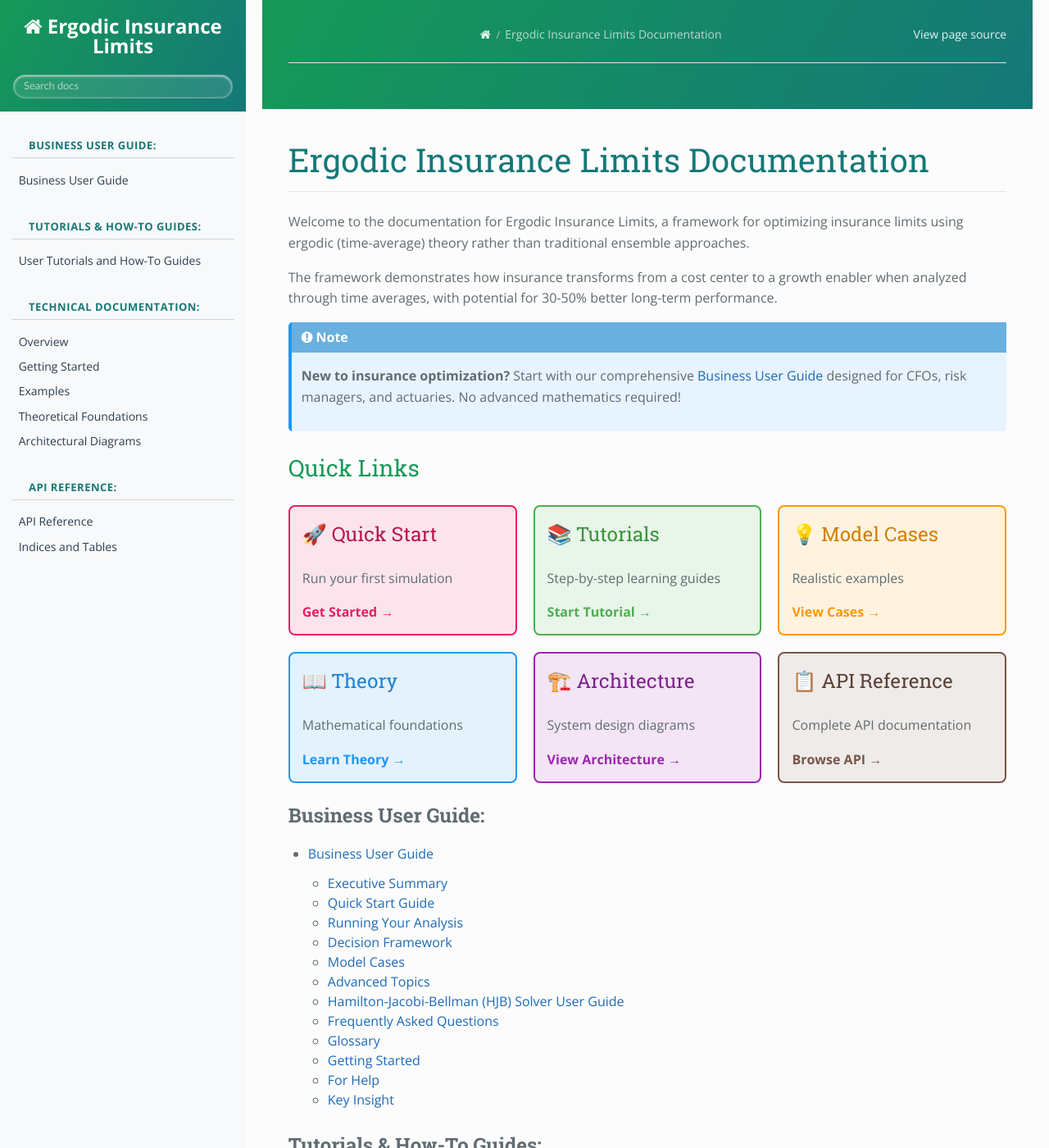
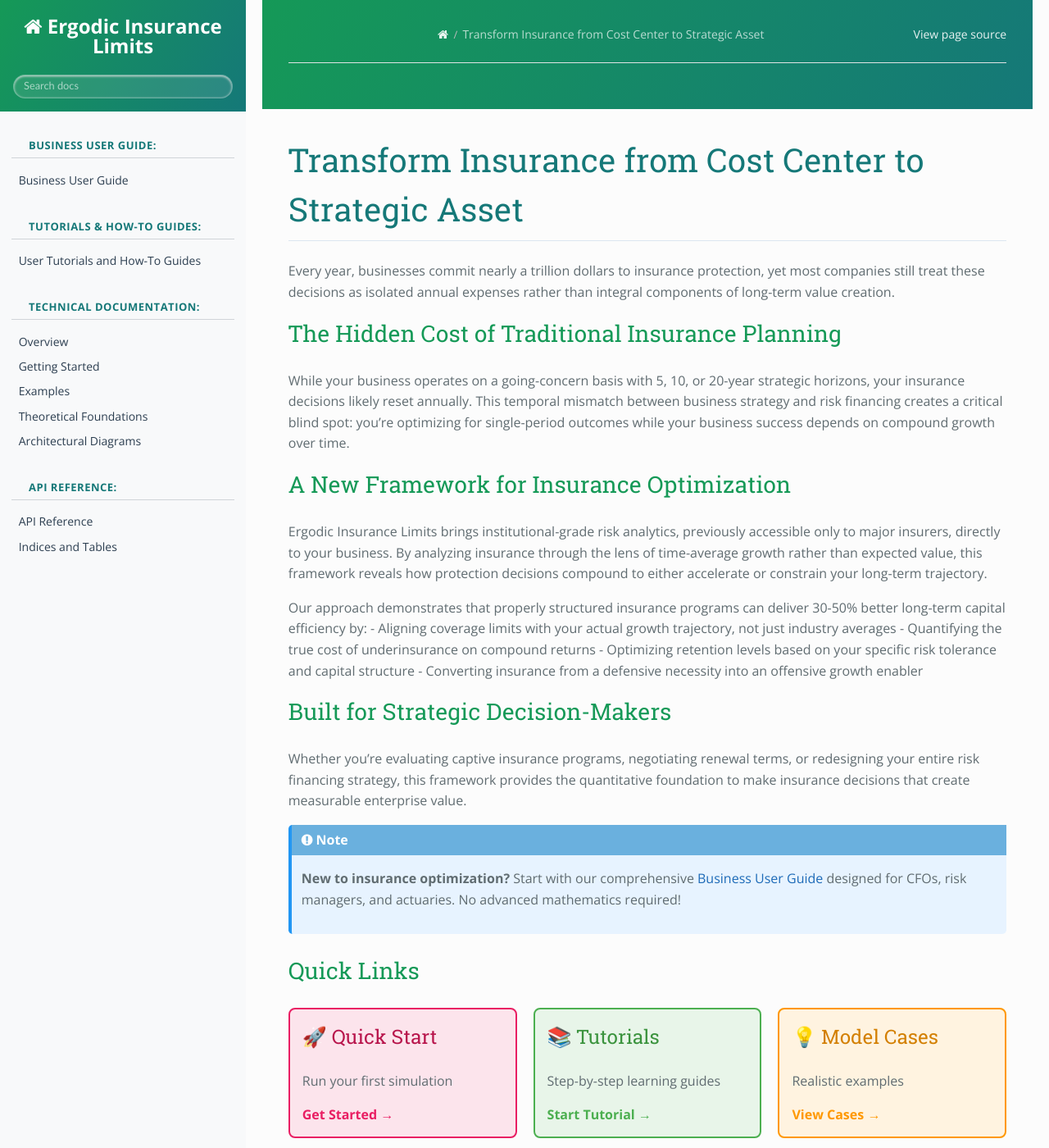
Before and after one commit to AlexFiliakov/Ergodic-Insurance-Limits, a Sphinx documentation site: the page built from ergodic_insurance/docs/index.rst, in a window 1280 px wide and 1400 px high. Shown: the whole window at 82% size. Built offline with Sphinx 7.4.7 and the Read the Docs theme 3.1.0, drawn with Linux system fonts in a browser that asks for light colours.

Commit message:
docs: patched landing page

```diff
--- a/ergodic_insurance/docs/index.rst
+++ b/ergodic_insurance/docs/index.rst
@@ -3,18 +3,34 @@
    You can adapt this file completely to your liking, but it should at least
    contain the root `toctree` directive.
 
-Ergodic Insurance Limits Documentation
-=======================================
+Transform Insurance from Cost Center to Strategic Asset
+=======================================================
 
-Welcome to the documentation for Ergodic Insurance Limits, a framework for optimizing insurance
-limits using ergodic (time-average) theory rather than traditional ensemble approaches.
+Every year, businesses commit nearly a trillion dollars to insurance protection, yet most companies still treat these decisions as isolated annual expenses rather than integral components of long-term value creation.
 
-The framework demonstrates how insurance transforms from a cost center to a growth enabler when
-analyzed through time averages, with potential for 30-50% better long-term performance.
+The Hidden Cost of Traditional Insurance Planning
+-------------------------------------------------
+
+While your business operates on a going-concern basis with 5, 10, or 20-year strategic horizons, your insurance decisions likely reset annually. This temporal mismatch between business strategy and risk financing creates a critical blind spot: you're optimizing for single-period outcomes while your business success depends on compound growth over time.
+
+A New Framework for Insurance Optimization
+------------------------------------------
+
+Ergodic Insurance Limits brings institutional-grade risk analytics, previously accessible only to major insurers, directly to your business. By analyzing insurance through the lens of time-average growth rather than expected value, this framework reveals how protection decisions compound to either accelerate or constrain your long-term trajectory.
+
+Our approach demonstrates that properly structured insurance programs can deliver 30-50% better long-term capital efficiency by:
+- Aligning coverage limits with your actual growth trajectory, not just industry averages
+- Quantifying the true cost of underinsurance on compound returns
+- Optimizing retention levels based on your specific risk tolerance and capital structure
+- Converting insurance from a defensive necessity into an offensive growth enabler
+
+Built for Strategic Decision-Makers
+-----------------------------------
+
+Whether you're evaluating captive insurance programs, negotiating renewal terms, or redesigning your entire risk financing strategy, this framework provides the quantitative foundation to make insurance decisions that create measurable enterprise value.
 
 .. note::
-   **New to insurance optimization?** Start with our comprehensive :doc:`Business User Guide <user_guide/index>`
-   designed for CFOs, risk managers, and actuaries. No advanced mathematics required!
+   **New to insurance optimization?** Start with our comprehensive :doc:`Business User Guide <user_guide/index>` designed for CFOs, risk managers, and actuaries. No advanced mathematics required!
 
 Quick Links
 -----------
```
